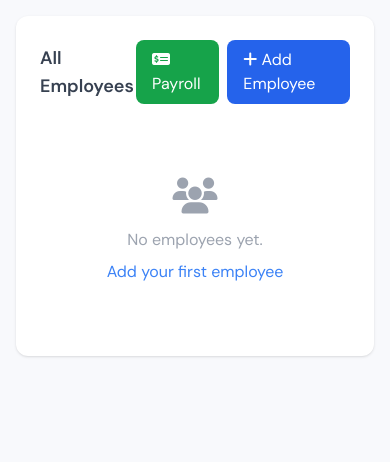
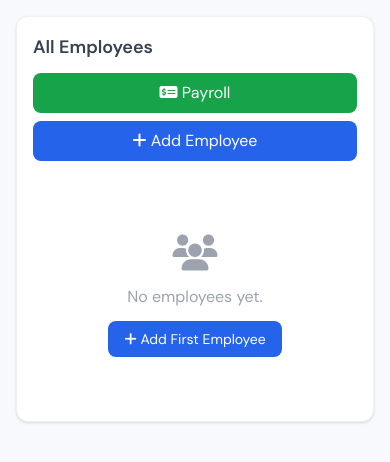
Before and after one commit to Mufa-a/erip-system, a Django app: page /hr/employees/ in a window 390 px wide. Shown: the part 56-518 px from the top of the page. Run offline with Django 5.2, Linux system fonts and the light colour scheme; the visitor is signed in with stand-in values (Sample User, id 1); data that the repository does not hold is empty; some libraries are stand-ins or nearby versions.

Commit message:
employee_list.html fix on mobile view

```diff
--- a/templates/hr/employee_list.html
+++ b/templates/hr/employee_list.html
@@ -2,24 +2,30 @@
 {% block title %}Employees{% endblock %}
 {% block page_title %}HR - Employees{% endblock %}
 {% block content %}
-<div class="bg-white rounded-xl shadow p-6">
-    <div class="flex items-center justify-between mb-6">
-        <h3 class="text-lg font-semibold text-gray-700">All Employees</h3>
-        <div class="flex space-x-2">
+<div class="rounded-xl shadow p-4 md:p-6" style="background:var(--card-bg, #fff); border:1px solid var(--card-border, #e5e7eb);">
+
+    <!-- Header -->
+    <div class="flex flex-col sm:flex-row sm:items-center justify-between gap-3 mb-6">
+        <h3 class="text-lg font-semibold" style="color:var(--text-main, #374151);">All Employees</h3>
+        <div class="flex flex-col sm:flex-row gap-2">
             <a href="{% url 'payroll_list' %}"
-                class="bg-green-600 text-white px-4 py-2 rounded-lg hover:bg-green-700 transition">
+                class="bg-green-600 text-white px-4 py-2 rounded-lg hover:bg-green-700 transition text-center">
                 <i class="fas fa-money-check-alt"></i> Payroll
             </a>
             <a href="{% url 'employee_add' %}"
-                class="bg-blue-600 text-white px-4 py-2 rounded-lg hover:bg-blue-700 transition">
+                class="bg-blue-600 text-white px-4 py-2 rounded-lg hover:bg-blue-700 transition text-center">
                 <i class="fas fa-plus"></i> Add Employee
             </a>
         </div>
     </div>
+
     {% if employees %}
+
+    <!-- DESKTOP: Normal table -->
+    <div class="hidden md:block overflow-x-auto">
         <table class="w-full text-sm">
             <thead>
-            <tr class="bg-gray-50 text-gray-600 uppercase text-xs">
+                <tr class="text-xs uppercase" style="background:var(--table-head-bg, #f9fafb); color:var(--text-muted, #6b7280);">
                     <th class="px-4 py-3 text-left">Emp #</th>
                     <th class="px-4 py-3 text-left">Name</th>
                     <th class="px-4 py-3 text-left">Department</th>
@@ -29,14 +35,14 @@
                     <th class="px-4 py-3 text-left">Actions</th>
                 </tr>
             </thead>
-        <tbody class="divide-y divide-gray-100">
+            <tbody class="divide-y" style="border-color:var(--card-border, #f3f4f6);">
                 {% for emp in employees %}
-            <tr class="hover:bg-gray-50">
+                <tr class="hover:opacity-80 transition">
                     <td class="px-4 py-3 font-mono text-xs text-blue-600">{{ emp.employee_number }}</td>
-                <td class="px-4 py-3 font-medium text-gray-800">{{ emp.full_name }}</td>
-                <td class="px-4 py-3 text-gray-600">{{ emp.get_department_display }}</td>
-                <td class="px-4 py-3 text-gray-600">{{ emp.get_employment_type_display }}</td>
-                <td class="px-4 py-3 font-medium text-gray-800">KES {{ emp.basic_salary }}</td>
+                    <td class="px-4 py-3 font-medium" style="color:var(--text-main, #1f2937);">{{ emp.full_name }}</td>
+                    <td class="px-4 py-3" style="color:var(--text-main, #4b5563);">{{ emp.get_department_display }}</td>
+                    <td class="px-4 py-3" style="color:var(--text-main, #4b5563);">{{ emp.get_employment_type_display }}</td>
+                    <td class="px-4 py-3 font-medium" style="color:var(--text-main, #1f2937);">KES {{ emp.basic_salary }}</td>
                     <td class="px-4 py-3">
                         {% if emp.is_active %}
                         <span class="bg-green-100 text-green-700 px-2 py-1 rounded-full text-xs">Active</span>
@@ -47,11 +53,11 @@
                     <td class="px-4 py-3">
                         <div class="flex space-x-2">
                             <a href="{% url 'employee_edit' emp.pk %}"
-                            class="bg-yellow-100 text-yellow-700 px-3 py-1 rounded-lg text-xs">
+                                class="bg-yellow-100 text-yellow-700 px-3 py-1 rounded-lg text-xs hover:bg-yellow-200">
                                 <i class="fas fa-edit"></i> Edit
                             </a>
                             <a href="{% url 'employee_delete' emp.pk %}"
-                            class="bg-red-100 text-red-700 px-3 py-1 rounded-lg text-xs">
+                                class="bg-red-100 text-red-700 px-3 py-1 rounded-lg text-xs hover:bg-red-200">
                                 <i class="fas fa-trash"></i>
                             </a>
                         </div>
@@ -60,14 +66,69 @@
                 {% endfor %}
             </tbody>
         </table>
+    </div>
+
+    <!-- MOBILE: Card layout -->
+    <div class="md:hidden flex flex-col gap-3">
+        {% for emp in employees %}
+        <div class="rounded-lg p-4" style="background:var(--card-bg, #fff); border:1px solid var(--card-border, #e5e7eb);">
+
+            <!-- Top: Name + Status -->
+            <div class="flex items-start justify-between mb-3">
+                <div>
+                    <span class="font-mono text-xs text-blue-600">{{ emp.employee_number }}</span>
+                    <p class="font-semibold text-sm mt-0.5" style="color:var(--text-main, #1f2937);">{{ emp.full_name }}</p>
+                </div>
+                {% if emp.is_active %}
+                <span class="bg-green-100 text-green-700 px-2 py-1 rounded-full text-xs whitespace-nowrap">Active</span>
                 {% else %}
-    <div class="text-center py-12 text-gray-400">
+                <span class="bg-red-100 text-red-700 px-2 py-1 rounded-full text-xs whitespace-nowrap">Inactive</span>
+                {% endif %}
+            </div>
+
+            <!-- Details grid -->
+            <div class="grid grid-cols-2 gap-2 text-xs mb-3 p-3 rounded-lg" style="background:var(--table-head-bg, #f9fafb);">
+                <div>
+                    <p style="color:var(--text-muted, #9ca3af);">Department</p>
+                    <p class="font-medium mt-0.5" style="color:var(--text-main, #374151);">{{ emp.get_department_display }}</p>
+                </div>
+                <div>
+                    <p style="color:var(--text-muted, #9ca3af);">Type</p>
+                    <p class="font-medium mt-0.5" style="color:var(--text-main, #374151);">{{ emp.get_employment_type_display }}</p>
+                </div>
+                <div class="col-span-2">
+                    <p style="color:var(--text-muted, #9ca3af);">Basic Salary</p>
+                    <p class="font-bold mt-0.5 text-green-700">KES {{ emp.basic_salary }}</p>
+                </div>
+            </div>
+
+            <!-- Actions -->
+            <div class="flex gap-2 pt-2" style="border-top:1px solid var(--card-border, #e5e7eb);">
+                <a href="{% url 'employee_edit' emp.pk %}"
+                    class="flex-1 bg-yellow-100 text-yellow-700 px-3 py-2 rounded-lg text-xs hover:bg-yellow-200 text-center">
+                    <i class="fas fa-edit"></i> Edit
+                </a>
+                <a href="{% url 'employee_delete' emp.pk %}"
+                    class="bg-red-100 text-red-700 px-3 py-2 rounded-lg text-xs hover:bg-red-200 text-center">
+                    <i class="fas fa-trash"></i> Delete
+                </a>
+            </div>
+
+        </div>
+        {% endfor %}
+    </div>
+
+    {% else %}
+    <!-- Empty state -->
+    <div class="text-center py-12" style="color:var(--text-muted, #9ca3af);">
         <i class="fas fa-users text-4xl mb-3"></i>
         <p>No employees yet.</p>
-        <a href="{% url 'employee_add' %}" class="text-blue-500 hover:underline mt-2 inline-block">
-            Add your first employee
+        <a href="{% url 'employee_add' %}"
+            class="mt-3 inline-block bg-blue-600 text-white px-4 py-2 rounded-lg hover:bg-blue-700 transition text-sm">
+            <i class="fas fa-plus"></i> Add First Employee
         </a>
     </div>
     {% endif %}
+
 </div>
 {% endblock %}
```
Lines whose indentation alone changed are shown as unchanged.
